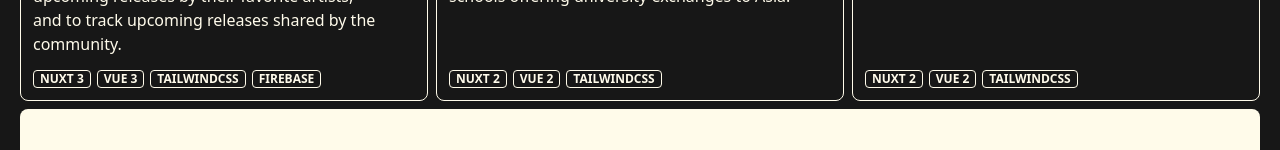
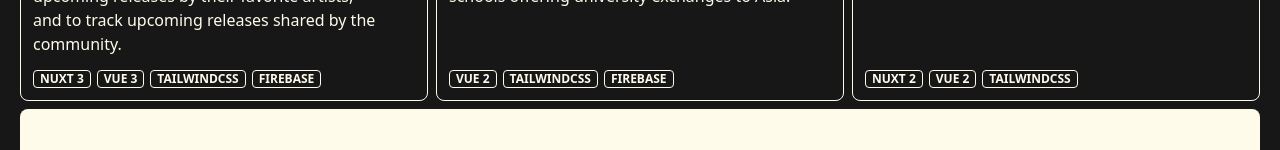
Before and after one commit to pierricktly/Portfolio, a Nuxt app: page / in a window 1280 px wide. Shown: the part 557-707 px from the top of the page. Built offline with nearby package versions, Linux system fonts and the light colour scheme.

Commit message:
fix data

```diff
--- a/pages/index.vue
+++ b/pages/index.vue
@@ -19,7 +19,7 @@ projects.value = [
     img: 'https://i.ibb.co/vLGYkj6/AEF.png',
     github: 'https://github.com/pierricktly/asia-exchange-finder',
     demo: 'https://asiastudeler.netlify.app/',
-    tags: ['Nuxt 2', 'Vue 2', 'TailwindCSS']
+    tags: ['Vue 2', 'TailwindCSS', 'Firebase']
   },
   {
     name: 'Zordle',
```
